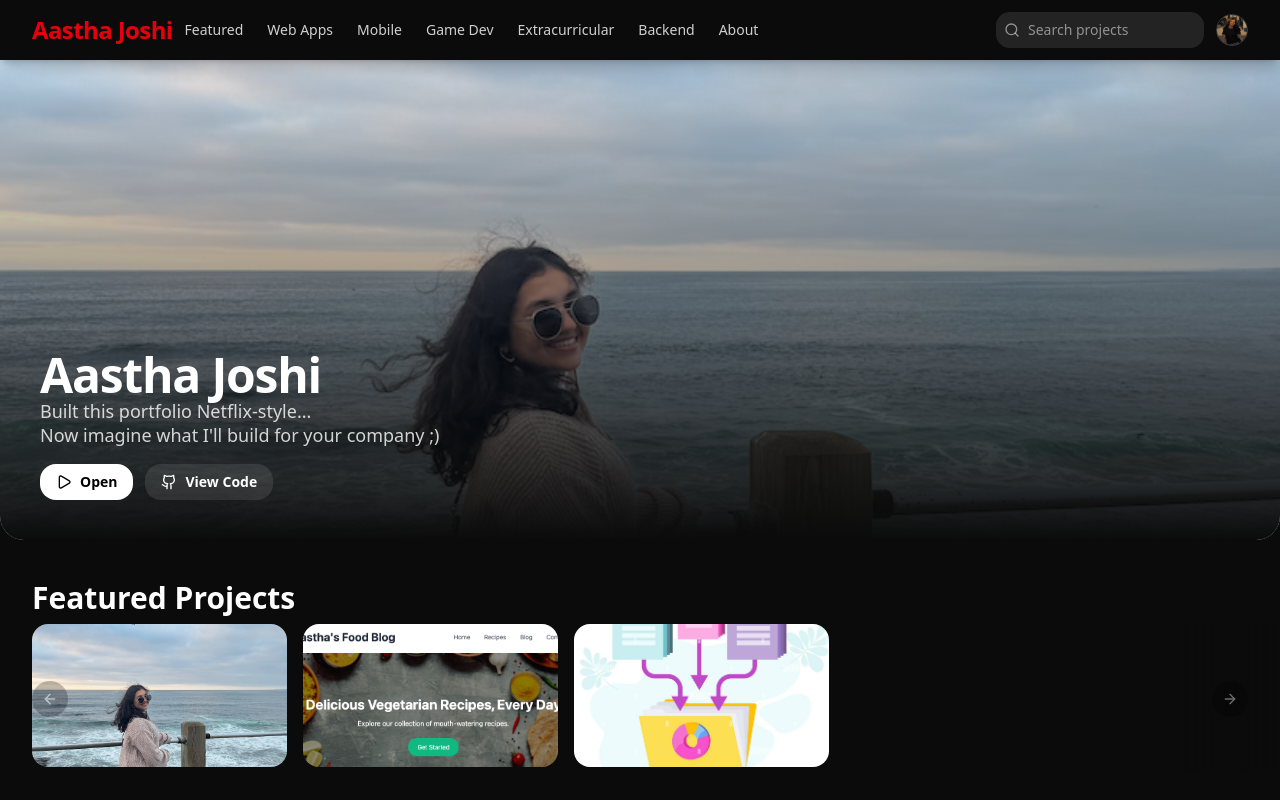
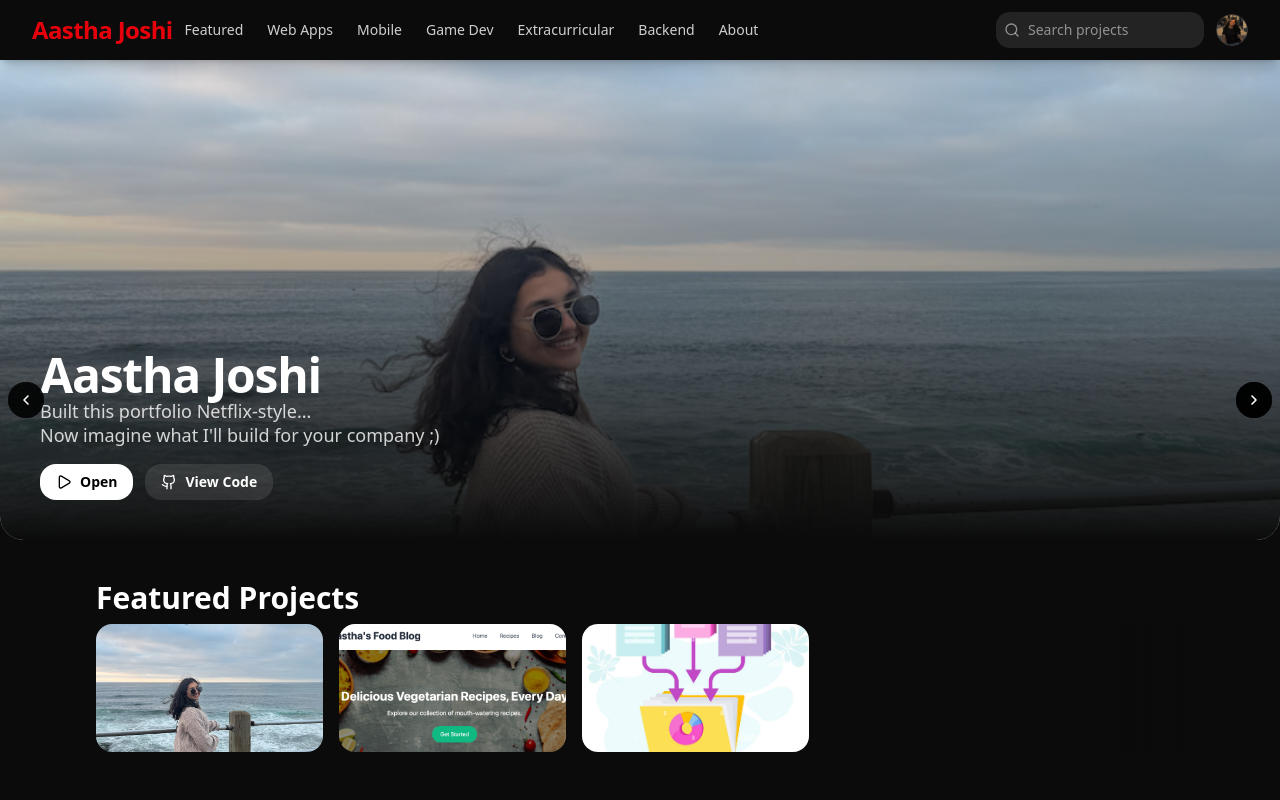
Before and after one commit to JoshiAastha04/Portfolio-Flix, a React (Vite) app: page / in a window 1280 px wide. Shown: the top 800 px of the page. Built offline with nearby package versions, Linux system fonts and the light colour scheme.

Commit message:
Temp fix for arrowsnpm run dev

```diff
--- a/src/components/Row.jsx
+++ b/src/components/Row.jsx
@@ -12,16 +12,16 @@ function Row({ title, items, onOpen }) {
     if (!items || !items.length) return null;
 
     return (
-        <section className="py-6">
+        <section className="py-6 w-full relative">
             {/* Row title */}
-            <div className="px-4 md:px-8">
+            <div className="max-w-6xl mx-auto px-4 md:px-8">
                 <h3 className="text-2xl md:text-3xl font-semibold text-white">
                     {title}
                 </h3>
             </div>
 
             {/* Netflix-style carousel row */}
-            <div className="mt-2 px-4 md:px-8 relative">
+            <div className="mt-2 max-w-6xl mx-auto px-4 md:px-8 relative">
                 {/* Right fade so user sees there is more */}
                 <div
                     className="
@@ -51,7 +51,6 @@ function Row({ title, items, onOpen }) {
                   lg:basis-[28%]
                   xl:basis-[22%]
                   2xl:basis-[18%]
-
                 "
                             >
                                 <ProjectCard project={p} onOpen={onOpen} />
@@ -59,29 +58,9 @@ function Row({ title, items, onOpen }) {
                         ))}
                     </CarouselContent>
 
-                    {/* Arrows visible on ALL screens */}
-                    <CarouselPrevious
-                        className="
-                             flex
-                             items-center justify-center
-                             h-9 w-9 rounded-full
-                             bg-black/60 hover:bg-black/80
-                             text-white
-                             absolute left-0 top-1/2 -translate-y-1/2
-                             z-30
-                        "
-                    />
-                    <CarouselNext
-                        className="
-                            flex
-                            items-center justify-center
-                            h-9 w-9 rounded-full
-                            bg-black/60 hover:bg-black/80
-                            text-white
-                             absolute right-0 top-1/2 -translate-y-1/2
-                            z-30
-                        "
-                    />
+                    {/* Use default Netflix-style arrows (fixed to screen) */}
+                    <CarouselPrevious />
+                    <CarouselNext />
                 </Carousel>
             </div>
         </section>
--- a/src/components/ui/carousel.jsx
+++ b/src/components/ui/carousel.jsx
@@ -1,6 +1,7 @@
+// src/components/ui/carousel.jsx
 import * as React from "react";
 import useEmblaCarousel from "embla-carousel-react";
-import { ArrowLeft, ArrowRight } from "lucide-react";
+import { ChevronLeft, ChevronRight } from "lucide-react";
 
 import { cn } from "@/lib/utils";
 
@@ -40,15 +41,6 @@ const Carousel = React.forwardRef(
         const [canScrollPrev, setCanScrollPrev] = React.useState(false);
         const [canScrollNext, setCanScrollNext] = React.useState(false);
 
-        const onSelect = React.useCallback(
-            (apiInstance) => {
-                if (!apiInstance) return;
-                setCanScrollPrev(apiInstance.canScrollPrev());
-                setCanScrollNext(apiInstance.canScrollNext());
-            },
-            []
-        );
-
         const scrollPrev = React.useCallback(() => {
             api?.scrollPrev();
         }, [api]);
@@ -56,6 +48,27 @@ const Carousel = React.forwardRef(
         const scrollNext = React.useCallback(() => {
             api?.scrollNext();
         }, [api]);
+
+        const onSelect = React.useCallback((embla) => {
+            if (!embla) return;
+            setCanScrollPrev(embla.canScrollPrev());
+            setCanScrollNext(embla.canScrollNext());
+        }, []);
+
+        React.useEffect(() => {
+            if (!api) return;
+
+            if (setApi) setApi(api);
+
+            onSelect(api);
+            api.on("reInit", onSelect);
+            api.on("select", onSelect);
+
+            return () => {
+                api.off("reInit", onSelect);
+                api.off("select", onSelect);
+            };
+        }, [api, setApi, onSelect]);
 
         const handleKeyDown = React.useCallback(
             (event) => {
@@ -69,23 +82,6 @@ const Carousel = React.forwardRef(
             },
             [scrollPrev, scrollNext]
         );
-
-        React.useEffect(() => {
-            if (!api || !setApi) return;
-            setApi(api);
-        }, [api, setApi]);
-
-        React.useEffect(() => {
-            if (!api) return;
-
-            onSelect(api);
-            api.on("reInit", onSelect);
-            api.on("select", onSelect);
-
-            return () => {
-                api.off("select", onSelect);
-            };
-        }, [api, onSelect]);
 
         return (
             <CarouselContext.Provider
@@ -115,6 +111,7 @@ const Carousel = React.forwardRef(
         );
     }
 );
+
 Carousel.displayName = "Carousel";
 
 const CarouselContent = React.forwardRef(({ className, ...props }, ref) => {
@@ -155,52 +152,73 @@ const CarouselItem = React.forwardRef(({ className, ...props }, ref) => {
 });
 CarouselItem.displayName = "CarouselItem";
 
-/* 🔥 CUSTOM ARROW BUTTONS THAT WORK EVERYWHERE */
+/**
+ * Shared button base:
+ * - fixed to screen
+ * - centered vertically
+ * - nice round dark pill
+ */
+const CarouselButton = React.forwardRef(({ className, ...props }, ref) => (
+    <button
+        ref={ref}
+        type="button"
+        className={cn(
+            "fixed top-1/2 -translate-y-1/2 z-50",
+            "flex items-center justify-center",
+            "h-9 w-9 rounded-full",
+            "bg-black/60 hover:bg-black/80",
+            "text-white",
+            "focus:outline-none focus:ring-2 focus:ring-white/50",
+            "disabled:opacity-40 disabled:cursor-default",
+            className
+        )}
+        {...props}
+    />
+));
+CarouselButton.displayName = "CarouselButton";
 
-export const CarouselPrevious = React.forwardRef(
-    ({ className, ...props }, ref) => {
+/**
+ * Arrows: ALWAYS visible, ALL breakpoints,
+ * pinned to full-screen edges (Netflix-style).
+ */
+const CarouselPrevious = React.forwardRef(({ className, ...props }, ref) => {
     const { scrollPrev, canScrollPrev } = useCarousel();
 
     return (
-            <button
+        <CarouselButton
             ref={ref}
-                type="button"
             onClick={scrollPrev}
             disabled={!canScrollPrev}
-                className={cn(
-                    "absolute left-2 top-1/2 -translate-y-1/2 z-30 flex h-9 w-9 items-center justify-center rounded-full bg-black/60 text-white hover:bg-black/80 focus:outline-none focus:ring-2 focus:ring-white/50 disabled:opacity-40 disabled:cursor-default",
-                    className
-                )}
+            className={cn("left-2", className)}
             {...props}
         >
-                <ArrowLeft className="h-4 w-4" />
-            </button>
+            <ChevronLeft className="h-4 w-4" />
+        </CarouselButton>
     );
-    }
-);
+});
 CarouselPrevious.displayName = "CarouselPrevious";
 
-export const CarouselNext = React.forwardRef(
-    ({ className, ...props }, ref) => {
+const CarouselNext = React.forwardRef(({ className, ...props }, ref) => {
     const { scrollNext, canScrollNext } = useCarousel();
 
     return (
-            <button
+        <CarouselButton
             ref={ref}
-                type="button"
             onClick={scrollNext}
             disabled={!canScrollNext}
-                className={cn(
-                    "absolute right-2 top-1/2 -translate-y-1/2 z-30 flex h-9 w-9 items-center justify-center rounded-full bg-black/60 text-white hover:bg-black/80 focus:outline-none focus:ring-2 focus:ring-white/50 disabled:opacity-40 disabled:cursor-default",
-                    className
-                )}
+            className={cn("right-2", className)}
             {...props}
         >
-                <ArrowRight className="h-4 w-4" />
-            </button>
+            <ChevronRight className="h-4 w-4" />
+        </CarouselButton>
     );
-    }
-);
+});
 CarouselNext.displayName = "CarouselNext";
 
-export { Carousel, CarouselContent, CarouselItem };
+export {
+    Carousel,
+    CarouselContent,
+    CarouselItem,
+    CarouselPrevious,
+    CarouselNext,
+};
```
Lines whose indentation alone changed are shown as unchanged.
